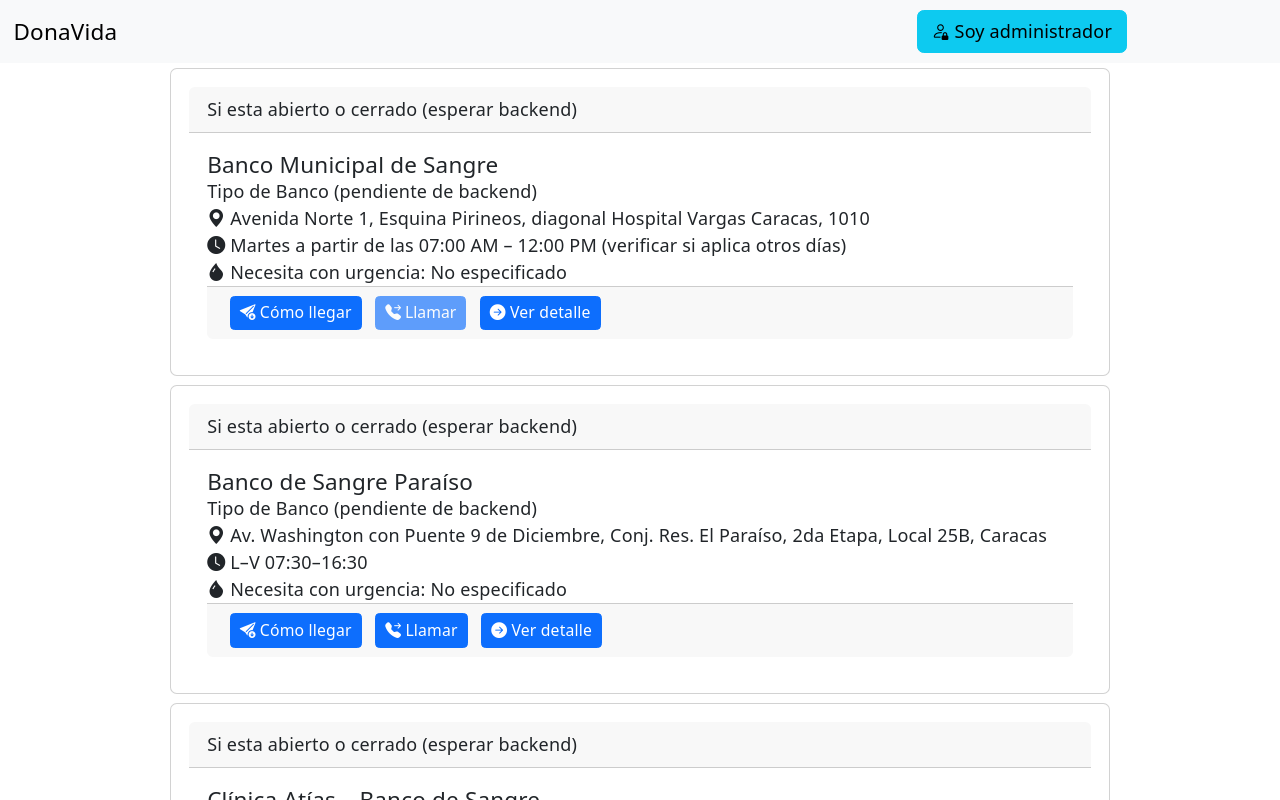
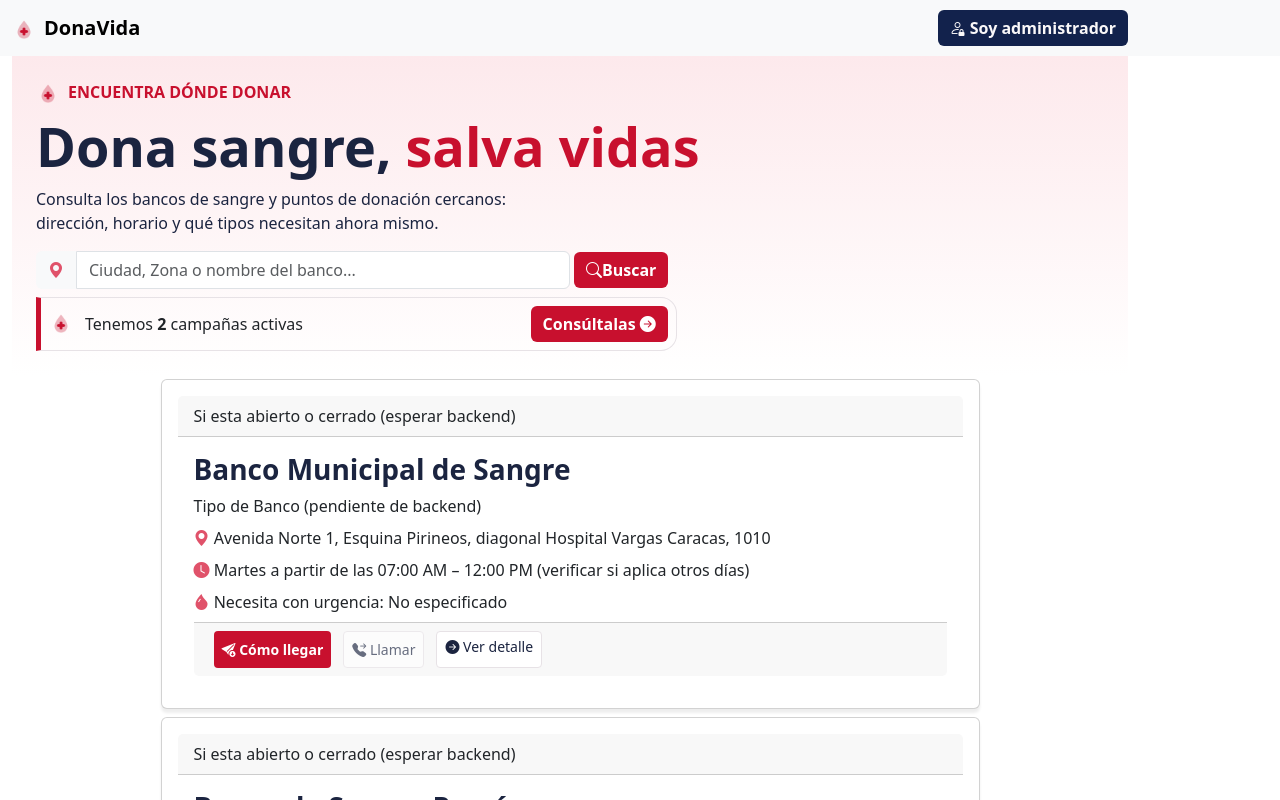
Before and after one commit to ALYSONCASTIBLANCO/DonaVidaFrontend, a React (Vite) app: page / in a window 1280 px wide. Shown: the top 800 px of the page. Built offline with nearby package versions, Linux system fonts and the light colour scheme.

Commit message:
Se incorporan los estilos y paleta de colores en el CSS, y se concluye el hero funcional. Filtros pendientes.

```diff
--- a/src/components/layout/AppFooter.jsx
+++ b/src/components/layout/AppFooter.jsx
@@ -1,24 +1,25 @@
 import { Container, Row, Col } from "react-bootstrap";
+import logo from '../../assets/droplet.png'
 
 export default function AppFooter(){
     return(
-        <footer>
+        <footer className="pt-5 pb-5">
             <Container>
-                <Row xs={1} md={4}>
+                <Row xs={1} md={4} className="mb-5">
                     <Col>
-                        <h2 className="text-center text-md-start">DonaVida</h2>
-                        <p className="footertext text-center text-md-start">Encuentra dónde donar sangre cerca de ti y ayudar a quienes más lo necesitan.</p>
+                        <h5 className="text-center donavida-footer-text text-md-start"><img src={logo} alt="DonaVida" width="48" height="48" className="me-2" />DonaVida</h5>
+                        <p className="footer-extra-text text-center text-md-start">Encuentra dónde donar sangre cerca de ti y ayudar a quienes más lo necesitan.</p>
                     </Col>
                     <Col>
-                        <h6 className="text-uppercase fw-bold mb-3 text-center text-md-start">DONAR</h6>
+                        <h6 className="text-uppercase fw-bold mb-3 footer-text-titles text-center text-md-start">DONAR</h6>
                         <ul className="list-unstyled">
                             <li className="text-center text-md-start"><a href="#" className="footertext">Puntos de donación</a></li>
                             <li className="text-center text-md-start"><a href="#" className="footertext">Campañas</a></li>
-                            <li className="text-center text-md-start" text-center text-md-start><a href="#" className="footertext">Requisitos</a></li>
+                            <li className="text-center text-md-start"><a href="#" className="footertext">Requisitos</a></li>
                         </ul>
                     </Col>
                     <Col>
-                        <h6 className="text-uppercase fw-bold mb-3 text-center text-md-start">INFORMACIÓN</h6>
+                        <h6 className="text-uppercase fw-bold mb-3 footer-text-titles text-center text-md-start">INFORMACIÓN</h6>
                         <ul className="list-unstyled">
                             <li className="text-center text-md-start"><a href="#" className="footertext">Cómo donar</a></li>
                             <li className="text-center text-md-start"><a href="#" className="footertext">Tipos de sangre</a></li>
@@ -26,7 +27,7 @@ export default function AppFooter(){
                         </ul>
                     </Col>
                     <Col>
-                        <h6 className="text-uppercase fw-bold mb-3 text-center text-md-start">GESTIÓN</h6>
+                        <h6 className="text-uppercase fw-bold mb-3 footer-text-titles text-center text-md-start">GESTIÓN</h6>
                         <ul className="list-unstyled">
                             <li className="text-center text-md-start"><a href="#" className="footertext">Soy un administrador</a></li>
                             <li className="text-center text-md-start"><a href="#" className="footertext">Registrar un punto</a></li>
@@ -34,9 +35,9 @@ export default function AppFooter(){
                         </ul>
                     </Col>
                 </Row>
-                <Row className="bg-body-tertiary mt-auto py-4 border-top justify-content-between">
-                    <Col md={6} className="footertext text-center text-md-start">© DonaVida - Build4Venezuela</Col>
-                    <Col md={6} className="footertext text-center text-md-end">Cada donación puede salvar hasta tres vidas</Col>
+                <Row className="mt-auto py-4 border-top footer-divider justify-content-between">
+                    <Col md={6} className="footer-extra-text text-center text-md-start">© DonaVida - Build4Venezuela</Col>
+                    <Col md={6} className="footer-extra-text text-center text-md-end">Cada donación puede salvar hasta tres vidas</Col>
                 </Row>
             </Container>
         </footer>
--- a/src/components/layout/AppNavbar.jsx
+++ b/src/components/layout/AppNavbar.jsx
@@ -2,15 +2,16 @@ import Button from 'react-bootstrap/Button';
 import Container from 'react-bootstrap/Container';
 import Nav from 'react-bootstrap/Nav';
 import Navbar from 'react-bootstrap/Navbar';
+import logo from '../../assets/droplet.png'
 
 export default function AppNavbar(){
     return(
     <>
     <Navbar expand="lg" className="bg-body-tertiary">
       <Container>
-        <Navbar.Brand href="/">DonaVida</Navbar.Brand>
+        <Navbar.Brand href="/" className='fw-bold'><img src={logo} alt="DonaVida" width="24" height="24" className="me-2" />DonaVida</Navbar.Brand>
           <Nav className="ms-auto">
-              <Button href='/login' variant="info"> <i className="bi bi-person-lock"></i> Soy administrador</Button>
+              <Button href='/login' className='admin-header-button'> <i className="bi bi-person-lock"></i> Soy administrador</Button>
           </Nav>
       </Container>
     </Navbar>
--- /dev/null
+++ b/src/components/ui/Hero.jsx
@@ -0,0 +1,39 @@
+import { Container, Row, Col, Button} from "react-bootstrap";
+import Searchbarhero from "./Searchbarhero";
+import logo from '../../assets/droplet.png'
+
+export default function Hero({onBuscar, onVerCampanas, campanasActivas}){
+    return(
+        <Container className="hero pt-4 pb-4">
+            <Row>
+                <Col className="fw-bold text-brand-red"><img src={logo} alt="DonaVida" width="24" height="24" className="me-2" />ENCUENTRA DÓNDE DONAR</Col>
+            </Row>
+            <Row>
+               <Col><p className="hero-text-size text-brand-dark fw-bold">
+                        Dona sangre, <span className="text-brand-red">salva vidas</span>
+                        </p></Col>
+            </Row>
+            <Row>
+                <Col><p className="text-brand-dark">
+                    Consulta los bancos de sangre y puntos de donación cercanos: <br/> dirección, horario y qué tipos necesitan ahora mismo.
+                </p></Col>
+            </Row>
+            <Row>
+                <Searchbarhero onBuscar={onBuscar}/>
+            </Row>
+            <Row>
+                <Col>
+                    <div className="hero-campaigns-div mt-2 align-items-center">
+                        <div className="d-flex gap-1">
+                            <img src={logo} alt="DonaVida" width="24" height="24" className="me-2" />
+                            <p>Tenemos <strong>{campanasActivas}</strong> campañas activas </p>
+                        </div>
+                        <Button className='main-buttons text-md-end' onClick={onVerCampanas}>
+                            Consúltalas <i className="bi bi-arrow-right-circle-fill"></i>
+                        </Button>
+                    </div>
+                </Col>
+            </Row>
+        </Container>
+    );
+}
--- /dev/null
+++ b/src/components/ui/Searchbarhero.jsx
@@ -0,0 +1,40 @@
+import { useState } from 'react';
+import { InputGroup } from 'react-bootstrap';
+import Button from 'react-bootstrap/Button';
+import Form from 'react-bootstrap/Form';
+
+//Recibe la funcion setTextoBusqueda porque esa es la que va
+//a capturar alla en el Public Page.
+export default function Searchbarhero({onBuscar}){
+    //Usa useState para actualizar la busqueda cuando el
+    //usuario da clic en buscar.
+    const [textInput, setTextInput]=useState('');
+
+    //Funcion que se ejecuta cuando hace clic en Submit
+    function handleSubmit(e) {
+        e.preventDefault();
+        //Le envia el texto a la funcion del padre para que lo
+        //procese.
+        onBuscar(textInput);
+    }
+    //Dentro del FormControl, colocamos value como el texto que digita
+    //para usarlo luego y el onChange para que capture constantemente que
+    //se digito, actualizando la variable de estado.
+    return(
+    <Form className='d-flex gap-1 flex-wrap align-items-center mt-3' onSubmit={handleSubmit}>
+      <InputGroup className="w-50">
+        <InputGroup.Text className='border border-0'>
+        <i className="bi bi-geo-alt-fill card-icons"></i>
+        </InputGroup.Text>
+        <Form.Control type="text"
+        placeholder="Ciudad, Zona o nombre del banco..."
+        value={textInput}
+        onChange={(e)=>setTextInput(e.target.value)}
+        required/>
+      </InputGroup>
+      <Button className='main-buttons flex-shrink-0' type="submit">
+        <i className="bi bi-search"></i>Buscar
+      </Button>
+    </Form>
+    );
+}
--- a/src/components/ui/SiteCard.jsx
+++ b/src/components/ui/SiteCard.jsx
@@ -2,21 +2,24 @@ import Button from 'react-bootstrap/Button';
 import Card from 'react-bootstrap/Card';
 
 export default function SiteCard({data}){
-    return(
+  /*Notas de aprendizaje importantes: El Card.Text es solo para cuando
+  se tiene un solo parrafo, si hay mas, usar un div adicional.
+  */
+  return(
     <Card className='w-75 p-3'>
       <Card.Header>Si esta abierto o cerrado (esperar backend)</Card.Header>
       <Card.Body>
-        <Card.Title>{data.hospital}</Card.Title>
-        <Card.Text>
-          <p>Tipo de Banco (pendiente de backend)</p>
-          <p><i className="bi bi-geo-alt-fill"></i> {data.direccion}</p>
-          <p><i className="bi bi-clock-fill"></i> {data.horario}</p>
-          <p><i className="bi bi-droplet-fill"></i> Necesita con urgencia: {data.tipoSangre}</p>
-        </Card.Text>
+        <Card.Title className='fw-bold fs-3'>{data.hospital}</Card.Title>
+        <div>
+          <p className='mt-2 mb-2'>Tipo de Banco (pendiente de backend)</p>
+          <p className='mt-2 mb-2'><i className="bi bi-geo-alt-fill card-icons"></i> {data.direccion}</p>
+          <p className='mt-2 mb-2'><i className="bi bi-clock-fill card-icons"></i> {data.horario}</p>
+          <p className='mt-2 mb-2'><i className="bi bi-droplet-fill card-icons"></i> Necesita con urgencia: {data.tipoSangre}</p>
+        </div>
         <Card.Footer className='d-grid d-sm-flex gap-2'>
-            <Button href={`https://www.google.com/maps/search/?api=1&query=${encodeURIComponent(data.direccion)}`} target="_blank" rel="noreferrer" className='ms-1' variant="primary" size="sm"><i className="bi bi-send-arrow-down-fill"></i> Cómo llegar</Button>
-            <Button  href={data.telefono ? `tel:${data.telefono}` : undefined} disabled={!data.telefono} className='ms-1' variant="primary" size="sm"><i className="bi bi-telephone-forward-fill"></i> Llamar</Button>
-            <Button href={data.url || undefined} disabled={!data.url} target='_blank' className='ms-1' variant="primary" size="sm"  style={!data.url ? { pointerEvents: 'none', opacity: 0.5 } : {}}><i className="bi bi-arrow-right-circle-fill"></i> Ver detalle</Button>
+            <Button href={`https://www.google.com/maps/search/?api=1&query=${encodeURIComponent(data.direccion)}`} target="_blank" rel="noreferrer" className='ms-1 p-2 main-buttons' size="sm"><i className="bi bi-send-arrow-down-fill"></i> Cómo llegar</Button>
+            <Button  href={data.telefono ? `tel:${data.telefono}` : undefined} disabled={!data.telefono} className='ms-1 secondary-buttons' size="sm"><i className="bi bi-telephone-forward-fill"></i> Llamar</Button>
+            <Button href={data.url || undefined} disabled={!data.url} target='_blank' className='ms-1 secondary-buttons' size="sm"  style={!data.url ? { pointerEvents: 'none', opacity: 0.5 } : {}}><i className="bi bi-arrow-right-circle-fill"></i> Ver detalle</Button>
         </Card.Footer>
       </Card.Body>
     </Card>
--- a/src/index.css
+++ b/src/index.css
@@ -1,43 +1,117 @@
+/*Variables globales del sitio.*/
 :root {
-  --text: #6b6375;
-  --text-h: #08060d;
-  --bg: #fff;
-  --border: #e5e4e7;
-  --code-bg: #f4f3ec;
-  --accent: #aa3bff;
-  --accent-bg: rgba(170, 59, 255, 0.1);
-  --accent-border: rgba(170, 59, 255, 0.5);
-  --social-bg: rgba(244, 243, 236, 0.5);
-  --shadow:
-    rgba(0, 0, 0, 0.1) 0 10px 15px -3px, rgba(0, 0, 0, 0.05) 0 4px 6px -2px;
-
-  --sans: system-ui, 'Segoe UI', Roboto, sans-serif;
-  --heading: system-ui, 'Segoe UI', Roboto, sans-serif;
-  --mono: ui-monospace, Consolas, monospace;
-
-  font: 18px/145% var(--sans);
-  letter-spacing: 0.18px;
-  color-scheme: light dark;
-  color: var(--text);
-  background: var(--bg);
-  font-synthesis: none;
-  text-rendering: optimizeLegibility;
-  -webkit-font-smoothing: antialiased;
-  -moz-osx-font-smoothing: grayscale;
+  --red: #C8102E;
+  --red-hover: #A30B23;
+  --red-coral: #E0526A;
+  --navy-ink: #12224C;
+  --text: #1B2440;
+  --text-2: #5C6276;
+  --muted: #94A0B0;
+  --border: #E7E2E6;
+  --page: #FAF8F9;
+  --surface: #FFFFFF;
+  --ok: #0E9B5C;
+  --rose-soft: #FDE9EC;
+  --rose-2: #FBD9DF;
+  --rose-urgent: #FDE9EC;
+  --rose-urgent-border: #F1CEC6;
 
   @media (max-width: 1024px) {
     font-size: 16px;
   }
 }
+/*Remover las margenes de todo el documento para evitar que se salga de la pantalla.*/
 *{
   margin: 0 !important;
 }
+
+/*Formato de colores (SOLO COLORES):*/
+.text-brand-red { color: var(--red) !important;}
+.text-brand-dark { color: var(--text) !important;}
+
+/*Removiendo estilos en listas y links*/
 ul{
   list-style-type: none;
 }
 a{
   text-decoration: none;
 }
+/*Texto especial para los items del footer*/
 .footertext{
   font-size: 0.75rem;
+  color: var(--page) !important;
 }
+/*Boton especial header para admins*/
+.admin-header-button{
+  background-color: var(--navy-ink) !important;
+  color: var(--page) !important;
+  border: none !important;
+  font-weight: bold !important;
+}
+footer{
+  background-color: var(--navy-ink) !important;
+}
+/*Borde separador del footer:*/
+.footer-divider {
+  border-top: 1px solid rgba(255, 255, 255, 0.15) !important;
+  color: rgba(255, 255, 255, 0.5);
+}
+/*Texto DonaVida Footer*/
+.donavida-footer-text{
+  color: var(--page) !important;
+}
+.footer-text-titles{
+  color: var(--text-2) !important;
+}
+.footer-extra-text{
+  font-size: 0.75rem;
+  color: rgba(255, 255, 255, 0.5) !important;
+}
+
+/*Formato de las card*/
+.card{
+  background-color: var(--surface) !important;
+  box-shadow: 0 4px 3px rgba(0, 0, 0, 0.07) !important;
+}
+.card-title{
+  color: var(--text) !important;
+}
+.card-text{
+  color: var(--text-2) !important;
+}
+/*Color iconos dentro de las cards*/
+.card-icons{
+  color: var(--red-coral) !important;
+}
+
+/*Formato de Botones*/
+.main-buttons{
+  background-color: var(--red) !important;
+  color: var(--surface) !important;
+  border: none;
+  font-weight: bold;
+}
+
+.secondary-buttons{
+  background-color: var(--surface) !important;
+  color: var(--text) !important;
+  border: 1px solid var(--border) !important;
+}
+/*Formatos del Hero:*/
+.hero{
+  background: #FDE9EC;
+  background: linear-gradient(180deg, rgba(253, 233, 236, 1) 0%, rgba(255, 255, 255, 1) 100%);
+}
+.hero-text-size{
+  font-size: 54px !important;
+}
+.hero-campaigns-div{
+  display: flex !important;
+  justify-content: space-between;
+  width: 60% !important;
+  gap: 1.5rem;
+  border: 1px solid var(--border);
+  border-left: 5px solid var(--red) ;
+  border-radius: 0px 16px 16px 0px;
+  padding: 0.5rem;
+}
--- a/src/pages/PublicPage.jsx
+++ b/src/pages/PublicPage.jsx
@@ -1,16 +1,40 @@
-import { Col, Row } from "react-bootstrap";
+import { useState } from "react";
+import { Col, Container, Row } from "react-bootstrap";
 import SiteCard from "../components/ui/SiteCard";
+import Hero from "../components/ui/Hero";
 import mockData from "../data/mockData";
 export default function PublicPage(){
+    const [textSearch, setTextSearch] = useState('')
+    const[campaigns, setCampaigns]=useState('')
+    const campanasActivas=mockData.filter(banco =>banco.campana !==null).length;
+    //Verificacion de que el filtro en el Hero funciona y actualizar valor para filtrado:
+    function handleSearch(value){
+        setTextSearch(value)
+    }
+
+    //Realizamos filtrado de acuerdo con lo escrito, normalizando los textos para coincidir.
+    const results=mockData.filter((banco)=>{
+        const text=textSearch.toLowerCase()
         return(
+            banco.hospital.toLowerCase().includes(text) ||
+            banco.ciudad.toLowerCase().includes(text) ||
+            banco.estado.toLowerCase().includes(text)
+        )
+    })
+    return(
+        <Container>
+            <Row><Hero onBuscar={handleSearch}
+                campanasActivas={campanasActivas}
+            /></Row>
             <Row xs={1}>
                 {
-                mockData.map((banco)=>(
+                    results.map((banco)=>(
                         <Col className="d-flex justify-content-center mt-1 mb-1" key={banco.id}>
                             <SiteCard data={banco}/>
                         </Col>
                     ))
                 }
             </Row>
+        </Container>
     );
 }
```
Also changed, not shown: src/assets/droplet.png (added). Lines whose indentation alone changed are shown as unchanged.
